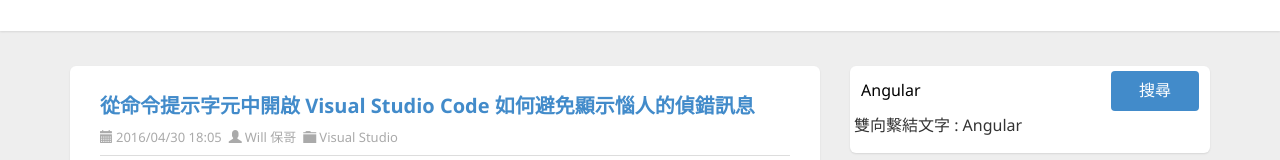
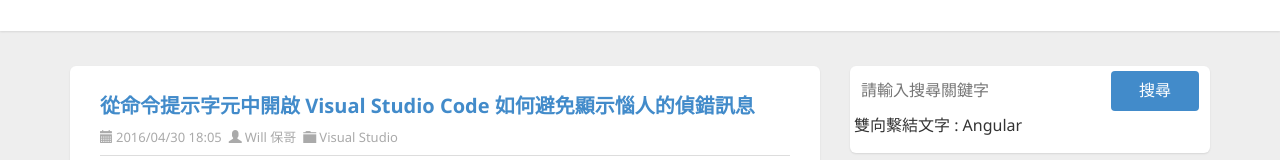
Before and after one commit to hsukelvin/ng220616, an Angular app: page / in a window 1280 px wide. Shown: the part 188-348 px from the top of the page. Built offline with nearby package versions, Linux system fonts and the light colour scheme.

Commit message:
示範 事件過濾器 (Event Filters) 用法

```diff
--- a/src/app/app.component.html
+++ b/src/app/app.component.html
@@ -75,8 +75,20 @@
             <div class="widget search">
               <div class="widget-content">
                   <div id="searchbox">
-                    <input type="text" placeholder="請輸入搜尋關鍵字" accesskey="s" #tKeyword [value]="keyword" />
-                    <input type="button" value="搜尋" id="searchbutton" (click)="doSearch(tKeyword.value)" />
+                    <input
+                      type="text"
+                      placeholder="請輸入搜尋關鍵字"
+                      accesskey="s"
+                      #tKeyword
+                      (keyup.enter)="doSearch(tKeyword, tKeyword.value)"
+                      (keyup.escape)="doSearch(tKeyword, '')"
+                    />
+                    <input
+                      type="button"
+                      value="搜尋"
+                      id="searchbutton"
+                      (click)="doSearch(tKeyword, tKeyword.value)"
+                    />
                   </div>
                   <p>雙向繫結文字 : {{ keyword }}</p>
               </div>
--- a/src/app/app.component.ts
+++ b/src/app/app.component.ts
@@ -8,7 +8,7 @@ import { Component } from '@angular/core';
 export class AppComponent {
   keyword = 'Angular';
 
-  doSearch(keyword: string) {
-    this.keyword = keyword;
+  doSearch(tKeyword: HTMLInputElement, str: string) {
+    this.keyword = tKeyword.value = str;
   }
 }
```
